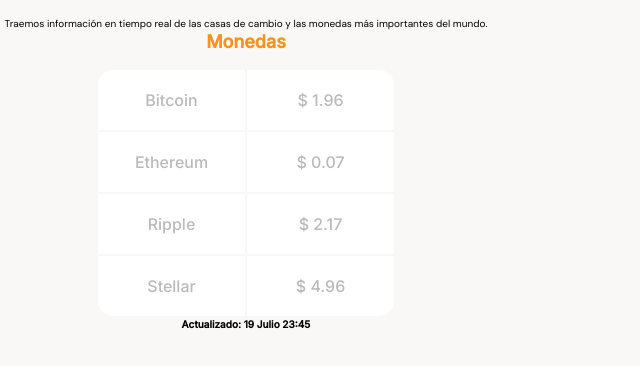
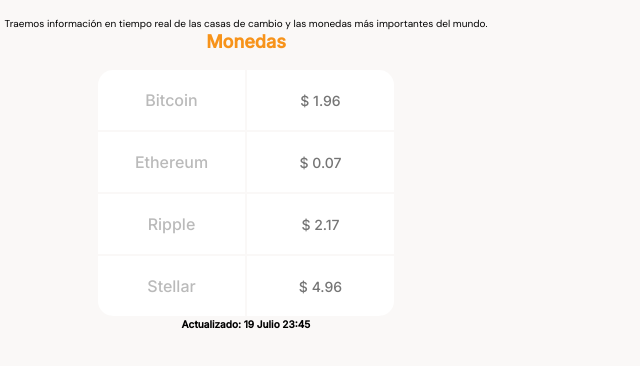
Before and after one commit to juliol1/responsive-design, a plain HTML site: page src/index.html in a window 1280 px wide. Shown: the part 703-1069 px from the top of the page, 394-1034 px from the left. Drawn offline with Linux system fonts and the light colour scheme.

Commit message:
agregue estilos para la columna de la derecha

```diff
--- a/src/index.html
+++ b/src/index.html
@@ -38,15 +38,15 @@
                             </tr>
                             <tr>
                                 <td>Ethereum</td>
-                                <td class="table-right">$ 0.07 <span></span></td>
+                                <td class="table__right">$ 0.07 <span></span></td>
                             </tr>
                             <tr>
                                 <td>Ripple</td>
-                                <td class="table-right">$ 2.17 <span></span></td>
+                                <td class="table__right">$ 2.17 <span></span></td>
                             </tr>
                             <tr>
                                 <td class="table__bottom-left">Stellar</td>
-                                <td class="table__bottom-right table-right">$ 4.96 <span></span></td>
+                                <td class="table__bottom-right table__right">$ 4.96 <span></span></td>
                             </tr>
                         </table>
                     </div>
--- a/src/styles.css
+++ b/src/styles.css
@@ -194,3 +194,10 @@
 .currency-table-container .table__bottom-right {
     border-radius: 0 0 15px 0;
 }
+
+.currency-table-container .table__right {
+    font-size: 1.4rem;
+    font-weight: normal;
+    line-height: 1.7rem;
+    color: #757575;
+}
```
